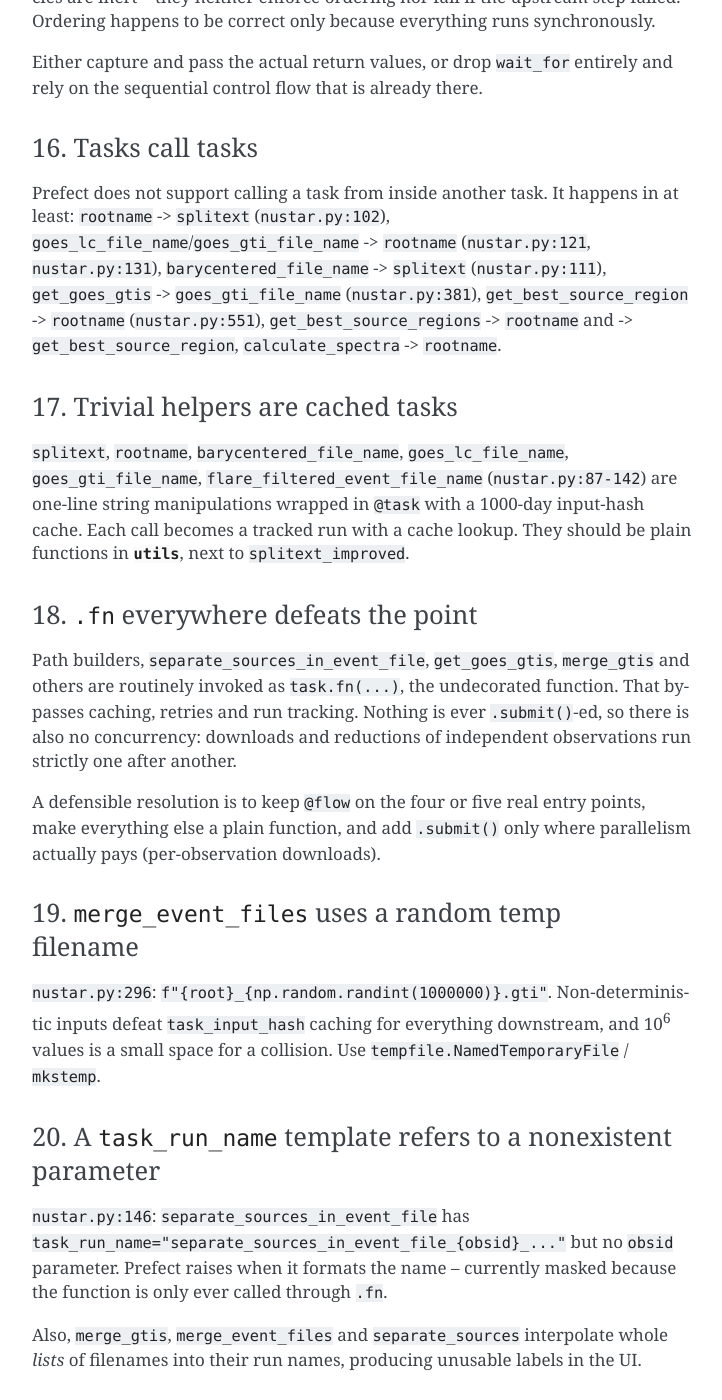
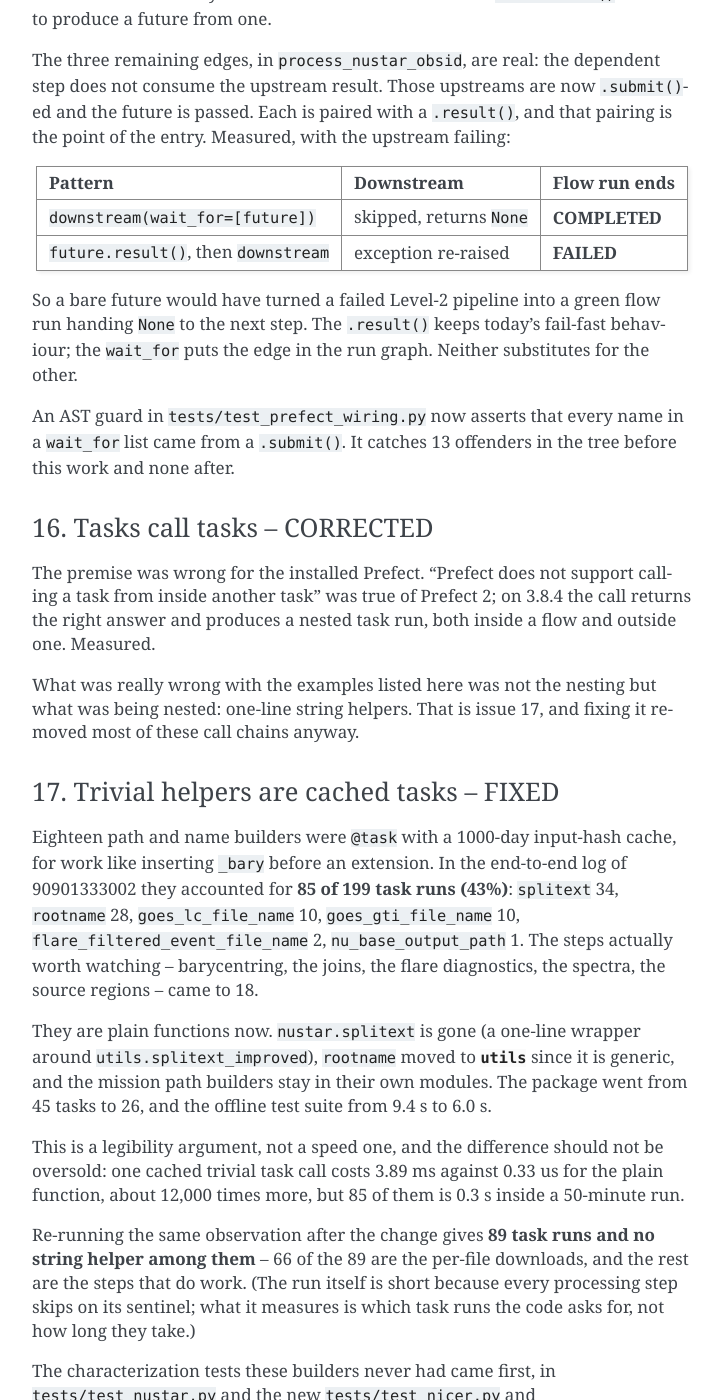
Before and after one commit to matteobachetti/heasarc_retrieve_pipeline, a Sphinx documentation site: the page built from docs/known_issues.rst, in a window 1280 px wide and 1400 px high, scrolled down 10690 px. Shown: the whole window, without its empty margins (388-1110 px from the left). Built offline with Sphinx 7.4.7, drawn with Linux system fonts in a browser that asks for light colours; the version number could not be read and is left out; some of the changed text lies outside the part shown.

Commit message:
Record the Prefect cleanup
Issues 2, 15, 17, 18, 19 and 20 marked FIXED, each with the measurement that
settled it. Issue 16 is CORRECTED rather than fixed: "Prefect does not support
calling a task from inside another task" was true of Prefect 2 and is false on
the installed 3.8.4, where the call returns the right answer and produces a
nested task run, inside a flow and outside one. What was really wrong with its
examples was that the nested calls were one-line string helpers, which is
issue 17.

`technical_details.rst` gains the four rules this work established -- flows are
entry points, tasks do work, path and name builders are plain functions, and
`.fn` belongs in tests only -- plus the `wait_for`/`.result()` rule and why it
is not redundant: a `wait_for` future that failed leaves the flow COMPLETED and
hands `None` on, so only the `.result()` gives fail-fast.

Verified by re-running 90901333002 end to end: 89 task runs, not one of them a
string helper, against a baseline of 199 runs of which 85 (43%) were. No
KeyError from a run-name template. `get_best_source_region` shows up twice,
having been invisible before. The merges skip on their sentinels in a re-run,
so those were checked directly in a probe flow, where `merge_event_files` logs
its run and the deterministic `_tmp.gti` merge nested inside it.

Docs build clean under `sphinx-build -W`. 217 passed, 10 skipped.

Co-Authored-By: Claude Opus 5 <noreply@anthropic.com>

```diff
--- a/docs/known_issues.rst
+++ b/docs/known_issues.rst
@@ -68,27 +68,21 @@ wrong OBSID. Those observations are now logged and skipped.
 
 With the workaround, the full test suite passes: ``11 passed``.
 
-2. The legacy fallback path cannot run
-~~~~~~~~~~~~~~~~~~~~~~~~~~~~~~~~~~~~~~
+2. The legacy fallback path cannot run -- FIXED
+~~~~~~~~~~~~~~~~~~~~~~~~~~~~~~~~~~~~~~~~~~~~~~~
 
-``retrieve_heasarc_data_by_source_name_old`` (``core.py:385``) is what the code falls back
-to when astroquery fails, and it has at least four independent faults:
+Deleted, which is what this entry recommended. ``retrieve_heasarc_data_by_source_name_old``
+was the fallback for when astroquery failed, and it had four independent faults: it called
+``MISSION_CONFIG[mission]["path_func"]`` with a signature no path function accepted; those
+path functions were Prefect tasks being called outside a flow; it iterated over
+``results["cycle"]`` and ``results["prnb"]``, which exist only for RXTE; and it was a task
+calling tasks. It had never run.
 
-* ``remote_data_url`` (``core.py:32``) calls ``MISSION_CONFIG[mission]["path_func"]`` with
-  four positional arguments ``(obsid, time, cycle, prnb)``. No path function accepts that
-  signature: ``nu_heasarc_raw_data_path(obsid, **kwargs)`` raises ``TypeError``, and
-  ``rxte_heasarc_raw_data_path(obsid, cycle=None, prnb=None)`` silently receives ``time``
-  as its ``cycle``.
-* Those path functions are Prefect ``@task`` objects, being called outside a flow.
-* It iterates over ``results["cycle"]`` and ``results["prnb"]``, which
-  ``retrieve_heasarc_table_by_position`` only selects for RXTE -- ``KeyError`` for NuSTAR
-  and NICER.
-* It is a ``@task`` that calls other tasks (``get_source_position``), which Prefect does
-  not support.
-
-Suggested fix: delete it. The archive-path builders it depends on duplicate what the
-datalink service provides, and keeping a fallback that has never been exercised is worse
-than having none.
+Deleting it exposed a cascade with no other caller: ``remote_data_url``, the three
+``path_func`` entries of ``MISSION_CONFIG``, and the archive-path builders they named --
+``nu_heasarc_raw_data_path``, ``rxte_heasarc_raw_data_path`` and ``ni_raw_data_path``,
+which reconstructed by hand the directory layout that the datalink service already reports.
+227 lines went in total.
 
 3. ``calculate_spectra`` runs ``nuproducts`` outside its own loop -- FIXED
 ~~~~~~~~~~~~~~~~~~~~~~~~~~~~~~~~~~~~~~~~~~~~~~~~~~~~~~~~~~~~~~~~~~~~~~~~~~
@@ -424,68 +418,129 @@ Prefect usage
 These are systematic rather than incidental, so they are grouped together. The net effect
 is that the package pays Prefect's complexity cost and receives only logging in return.
 
-15. ``wait_for`` is given functions, not futures
-~~~~~~~~~~~~~~~~~~~~~~~~~~~~~~~~~~~~~~~~~~~~~~~~
+15. ``wait_for`` is given functions, not futures -- FIXED
+~~~~~~~~~~~~~~~~~~~~~~~~~~~~~~~~~~~~~~~~~~~~~~~~~~~~~~~~~
 
-About ten places (``core.py:414``, ``core.py:424``, ``core.py:479``, ``core.py:553``,
-``nustar.py:740`` and following) pass ``wait_for=[some_function_object]``. Prefect expects
-futures or states from previous calls. As written the declared dependencies are inert --
-they neither enforce ordering nor fail if the upstream step failed. Ordering happens to be
-correct only because everything runs synchronously.
+Thirteen declared edges across twelve call sites passed ``wait_for=[some_function_object]``.
+Measured on Prefect 3.8.4: with a function object the downstream body runs even though the
+upstream task raised. The edges were inert.
 
-Either capture and pass the actual return values, or drop ``wait_for`` entirely and rely on
-the sequential control flow that is already there.
+Eight of them were deleted rather than repaired, because the dependency was already stated
+more strongly by an argument -- ``splitdir`` *is* the return value of
+``recover_spacecraft_science_data`` -- or because the upstream was a subflow, and a subflow
+call is synchronous and raises. There is no ``flow.submit()`` on 3.8.4 to produce a future
+from one.
 
-16. Tasks call tasks
-~~~~~~~~~~~~~~~~~~~~
+The three remaining edges, in ``process_nustar_obsid``, are real: the dependent step does
+not consume the upstream result. Those upstreams are now ``.submit()``-ed and the future is
+passed. Each is paired with a ``.result()``, and that pairing is the point of the entry.
+Measured, with the upstream failing:
 
-Prefect does not support calling a task from inside another task. It happens in at least:
-``rootname`` -> ``splitext`` (``nustar.py:102``), ``goes_lc_file_name``/``goes_gti_file_name``
--> ``rootname`` (``nustar.py:121``, ``nustar.py:131``), ``barycentered_file_name`` ->
-``splitext`` (``nustar.py:111``), ``get_goes_gtis`` -> ``goes_gti_file_name``
-(``nustar.py:381``), ``get_best_source_region`` -> ``rootname`` (``nustar.py:551``),
-``get_best_source_regions`` -> ``rootname`` and -> ``get_best_source_region``,
-``calculate_spectra`` -> ``rootname``.
+=========================================  ==========================  ==============
+Pattern                                    Downstream                  Flow run ends
+=========================================  ==========================  ==============
+``downstream(wait_for=[future])``          skipped, returns ``None``   **COMPLETED**
+``future.result()``, then ``downstream``   exception re-raised         **FAILED**
+=========================================  ==========================  ==============
 
-17. Trivial helpers are cached tasks
-~~~~~~~~~~~~~~~~~~~~~~~~~~~~~~~~~~~~
+So a bare future would have turned a failed Level-2 pipeline into a green flow run handing
+``None`` to the next step. The ``.result()`` keeps today's fail-fast behaviour; the
+``wait_for`` puts the edge in the run graph. Neither substitutes for the other.
 
-``splitext``, ``rootname``, ``barycentered_file_name``, ``goes_lc_file_name``,
-``goes_gti_file_name``, ``flare_filtered_event_file_name`` (``nustar.py:87-142``) are
-one-line string manipulations wrapped in ``@task`` with a 1000-day input-hash cache. Each
-call becomes a tracked run with a cache lookup. They should be plain functions in
-:mod:`~heasarc_retrieve_pipeline.utils`, next to ``splitext_improved``.
+An AST guard in ``tests/test_prefect_wiring.py`` now asserts that every name in a
+``wait_for`` list came from a ``.submit()``. It catches 13 offenders in the tree before this
+work and none after.
 
-18. ``.fn`` everywhere defeats the point
-~~~~~~~~~~~~~~~~~~~~~~~~~~~~~~~~~~~~~~~~
+16. Tasks call tasks -- CORRECTED
+~~~~~~~~~~~~~~~~~~~~~~~~~~~~~~~~~
 
-Path builders, ``separate_sources_in_event_file``, ``get_goes_gtis``, ``merge_gtis`` and
-others are routinely invoked as ``task.fn(...)``, the undecorated function. That bypasses
-caching, retries and run tracking. Nothing is ever ``.submit()``-ed, so there is also no
-concurrency: downloads and reductions of independent observations run strictly one after
-another.
+The premise was wrong for the installed Prefect. "Prefect does not support calling a task
+from inside another task" was true of Prefect 2; on 3.8.4 the call returns the right answer
+and produces a nested task run, both inside a flow and outside one. Measured.
 
-A defensible resolution is to keep ``@flow`` on the four or five real entry points, make
-everything else a plain function, and add ``.submit()`` only where parallelism actually
-pays (per-observation downloads).
+What was really wrong with the examples listed here was not the nesting but what was being
+nested: one-line string helpers. That is issue 17, and fixing it removed most of these call
+chains anyway.
 
-19. ``merge_event_files`` uses a random temp filename
-~~~~~~~~~~~~~~~~~~~~~~~~~~~~~~~~~~~~~~~~~~~~~~~~~~~~~
+17. Trivial helpers are cached tasks -- FIXED
+~~~~~~~~~~~~~~~~~~~~~~~~~~~~~~~~~~~~~~~~~~~~~
 
-``nustar.py:296``: ``f"{root}_{np.random.randint(1000000)}.gti"``. Non-deterministic inputs
-defeat ``task_input_hash`` caching for everything downstream, and 10\ :sup:`6` values is a
-small space for a collision. Use ``tempfile.NamedTemporaryFile`` / ``mkstemp``.
+Eighteen path and name builders were ``@task`` with a 1000-day input-hash cache, for work
+like inserting ``_bary`` before an extension. In the end-to-end log of 90901333002 they
+accounted for **85 of 199 task runs (43%)**: ``splitext`` 34, ``rootname`` 28,
+``goes_lc_file_name`` 10, ``goes_gti_file_name`` 10, ``flare_filtered_event_file_name`` 2,
+``nu_base_output_path`` 1. The steps actually worth watching -- barycentring, the joins, the
+flare diagnostics, the spectra, the source regions -- came to 18.
 
-20. A ``task_run_name`` template refers to a nonexistent parameter
-~~~~~~~~~~~~~~~~~~~~~~~~~~~~~~~~~~~~~~~~~~~~~~~~~~~~~~~~~~~~~~~~~~
+They are plain functions now. ``nustar.splitext`` is gone (a one-line wrapper around
+``utils.splitext_improved``), ``rootname`` moved to :mod:`~heasarc_retrieve_pipeline.utils`
+since it is generic, and the mission path builders stay in their own modules. The package
+went from 45 tasks to 26, and the offline test suite from 9.4 s to 6.0 s.
 
-``nustar.py:146``: ``separate_sources_in_event_file`` has
-``task_run_name="separate_sources_in_event_file_{obsid}_..."`` but no ``obsid`` parameter.
-Prefect raises when it formats the name -- currently masked because the function is only
-ever called through ``.fn``.
+This is a legibility argument, not a speed one, and the difference should not be oversold:
+one cached trivial task call costs 3.89 ms against 0.33 us for the plain function, about
+12,000 times more, but 85 of them is 0.3 s inside a 50-minute run.
 
-Also, ``merge_gtis``, ``merge_event_files`` and ``separate_sources`` interpolate whole
-*lists* of filenames into their run names, producing unusable labels in the UI.
+Re-running the same observation after the change gives **89 task runs and no string helper
+among them** -- 66 of the 89 are the per-file downloads, and the rest are the steps that do
+work. (The run itself is short because every processing step skips on its sentinel; what it
+measures is which task runs the code asks for, not how long they take.)
+
+The characterization tests these builders never had came first, in ``tests/test_nustar.py``
+and the new ``tests/test_nicer.py`` and ``tests/test_rxte.py``. One of them went red
+immediately: ``ni_pipeline_done_file`` passed ``obsid`` as the ``config`` argument, so NICER
+never found its own sentinel file.
+
+18. ``.fn`` everywhere defeats the point -- FIXED
+~~~~~~~~~~~~~~~~~~~~~~~~~~~~~~~~~~~~~~~~~~~~~~~~~
+
+Twenty-eight of the forty production ``.fn(`` calls went away with issue 17: they are calls
+to plain functions now. The remaining ten were tasks that do real work, and they are called
+as tasks. ``merge_gtis`` and ``merge_event_files`` appear in the run graph for the first
+time -- they ran zero times as tasks in the 199-run log, though they did the work. Checked
+directly, since the sentinels skip them on a re-run: called inside a flow they now log
+``nu_merge_event_files_into_out.evt_gti_OR`` with ``nu_merge_gtis_into_out_tmp.gti_gti_OR``
+nested inside it. So does ``get_best_source_region``, which the census run does show, twice.
+
+``get_remote_directory_listing`` was the one place where ``.fn`` was load-bearing: it
+recursed through ``self.fn``, and calling it as a task would have opened a task run per
+subdirectory. The walk is now a plain recursive function, ``walk_remote_directory``, with
+the task as its entry point, so one directory tree is one task run.
+
+``.fn`` in the tests stays: calling the undecorated function is the standard way to unit
+test a Prefect task.
+
+The concurrency half of this entry is not addressed. ``.submit()`` here buys dependency
+edges, not parallelism, because ``os.chdir`` in both observation loops (issue 26) makes
+concurrent observations unsafe -- HEASOFT tools resolve relative paths against the process
+working directory. Issue 26 is the prerequisite.
+
+19. ``merge_event_files`` uses a random temp filename -- FIXED
+~~~~~~~~~~~~~~~~~~~~~~~~~~~~~~~~~~~~~~~~~~~~~~~~~~~~~~~~~~~~~~
+
+The intermediate GTI file is now ``{root}_tmp.gti``, named after the output file. One output
+file means one intermediate, so a deterministic name cannot collide, and ``merge_gtis``
+unlinks it before writing in any case.
+
+The random name had a second fault this entry did not mention: ``os.unlink`` was the last
+statement of the task, so any HEASOFT call that raised left the file behind under a name
+nothing would ever look for again. Removal is in a ``finally`` now.
+
+``tempfile.mkstemp``, which the entry suggested, would have fixed the leak but not the
+non-determinism -- mkstemp names are random too.
+
+20. A ``task_run_name`` template refers to a nonexistent parameter -- FIXED
+~~~~~~~~~~~~~~~~~~~~~~~~~~~~~~~~~~~~~~~~~~~~~~~~~~~~~~~~~~~~~~~~~~~~~~~~~~~
+
+``separate_sources_in_event_file`` named ``{obsid}``, which is not one of its parameters.
+Measured: Prefect raises ``KeyError: 'obsid'`` when it formats the name, before the body
+runs. It was masked only because the function was always reached through ``.fn`` -- and
+issue 18 was about to stop doing that.
+
+The three templates that interpolated whole lists of file names now name the output file, or
+the first input. A second AST guard in ``tests/test_prefect_wiring.py`` checks every
+``task_run_name`` and ``flow_run_name`` template in the package against the parameters of
+the function it decorates.
 
 
 Packaging and hygiene
--- a/docs/technical_details.rst
+++ b/docs/technical_details.rst
@@ -1031,9 +1031,8 @@ only the first is used here).
 Orchestration with Prefect
 --------------------------
 
-Every function of consequence is decorated with ``@task`` or ``@flow``. In Prefect's model a
-*flow* is a unit of work that can call tasks and other flows; a *task* is an individually
-tracked, retryable, cacheable step. Many tasks here also carry::
+In Prefect's model a *flow* is a unit of work that can call tasks and other flows; a *task*
+is an individually tracked, retryable, cacheable step. Many tasks here also carry::
 
     cache_key_fn=task_input_hash,
     cache_expiration=timedelta(days=1000)
@@ -1041,13 +1040,45 @@ tracked, retryable, cacheable step. Many tasks here also carry::
 which asks Prefect to hash the inputs and reuse a previous result if the same inputs are
 seen again within a thousand days.
 
-In practice the package gets much less from Prefect than the decorators suggest, because
-the code very often calls ``some_task.fn(...)`` instead of ``some_task(...)``. ``.fn`` is
-the *undecorated* function: calling it bypasses the Prefect run, and with it the caching,
-the retry logic and the run tracking. Where tasks are called normally they run
-synchronously one after another (nothing is ``.submit()``-ed), so there is no concurrency
-either. What remains is the structured logging through ``get_run_logger()`` and the run
-names in the Prefect UI.
+Four rules decide what is decorated, and they are worth stating because the package spent a
+long time without them (issues 15--20 in :doc:`known_issues`):
+
+**Flows are entry points.** ``retrieve_heasarc_data_by_obsid``,
+``retrieve_heasarc_data_by_source_name`` and the per-mission ``process_*_obsid`` flows. A
+subflow call is synchronous and raises on failure; there is no ``flow.submit()`` in Prefect
+3.8.4.
+
+**Tasks are steps that do work** -- run a HEASOFT tool, download a file, read or write data.
+These are the steps a person watching a run wants to see, and the only ones worth a cache
+lookup or a retry.
+
+**Path and name builders are plain functions.** Inserting ``_bary`` before an extension is
+not a step. When these were tasks they were 43% of the task runs of a real observation, and
+the interesting work was lost among them.
+
+**Never call a task through ``.fn`` in production code.** ``.fn`` is the undecorated
+function: it bypasses the run, the run name, the cache and the retries. It is the right
+thing to use *in tests*, where calling the undecorated function is the standard way to unit
+test a task. Where a task must recurse, the recursion goes into a plain helper and the task
+stays as its entry point -- ``walk_remote_directory`` under
+``get_remote_directory_listing`` -- so that a whole tree is one task run.
+
+One rule about dependencies. ``wait_for`` accepts futures, and passing it a bare function
+object does nothing at all. When a real ordering constraint has to be declared -- the
+dependent step does not consume the upstream result, so no argument states it -- the
+upstream is ``.submit()``-ed and the future passed, **and the future is always resolved with
+``.result()``**. This is not redundant: measured on Prefect 3.8.4, a downstream call whose
+``wait_for`` future failed is skipped, returns ``None``, and leaves the flow run
+**COMPLETED**. Only ``.result()`` re-raises and fails the run. The ``.result()`` gives
+fail-fast; the ``wait_for`` gives the edge in the graph.
+
+Two AST guards in ``tests/test_prefect_wiring.py`` keep both rules from drifting: every name
+in a ``wait_for`` list must come from a ``.submit()``, and every ``task_run_name`` template
+must name real parameters of the function it decorates.
+
+Concurrency is still not used: tasks are submitted for their dependency edges, not for
+parallelism. ``os.chdir`` in the observation loops (issue 26) makes concurrent observations
+unsafe, since HEASOFT tools resolve relative paths against the process working directory.
 
 Idempotency is therefore achieved not by Prefect's cache but by **sentinel files** written
 into the output tree:
```
